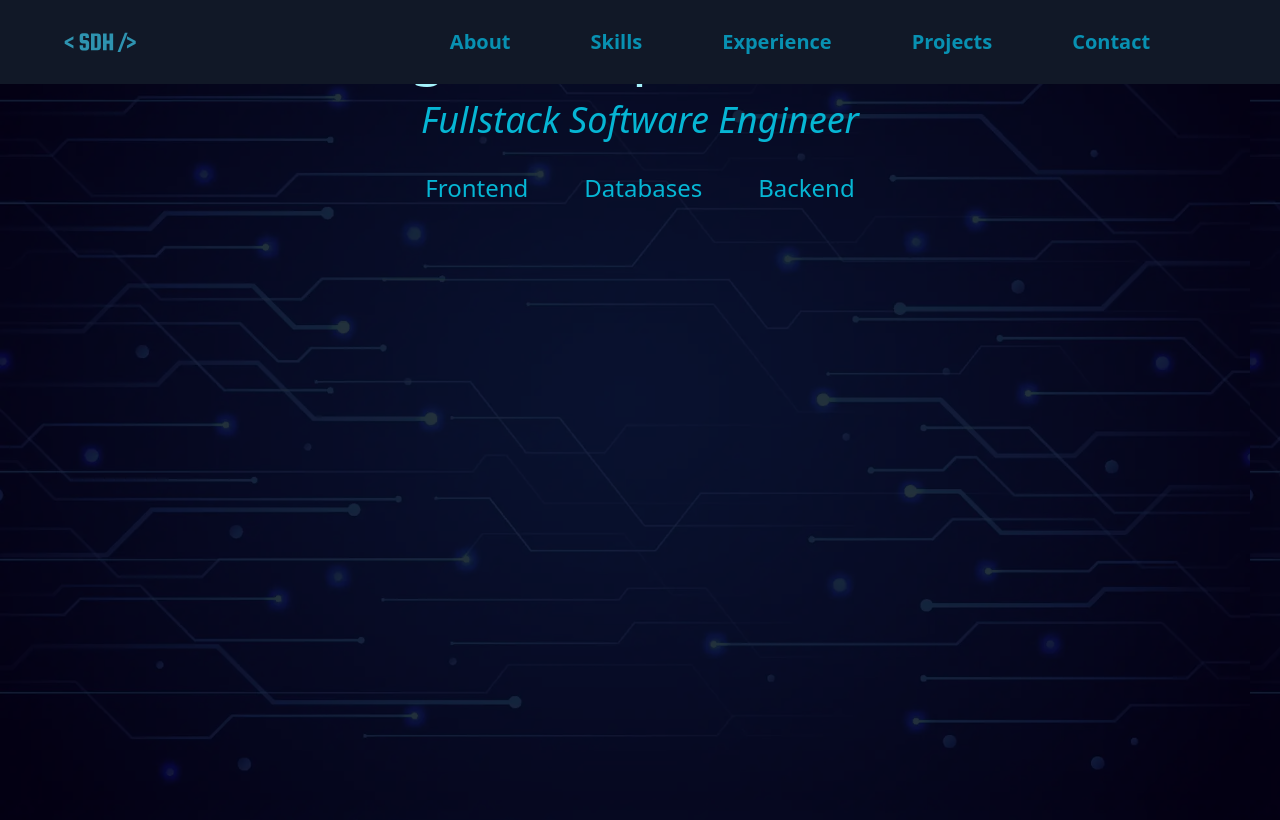
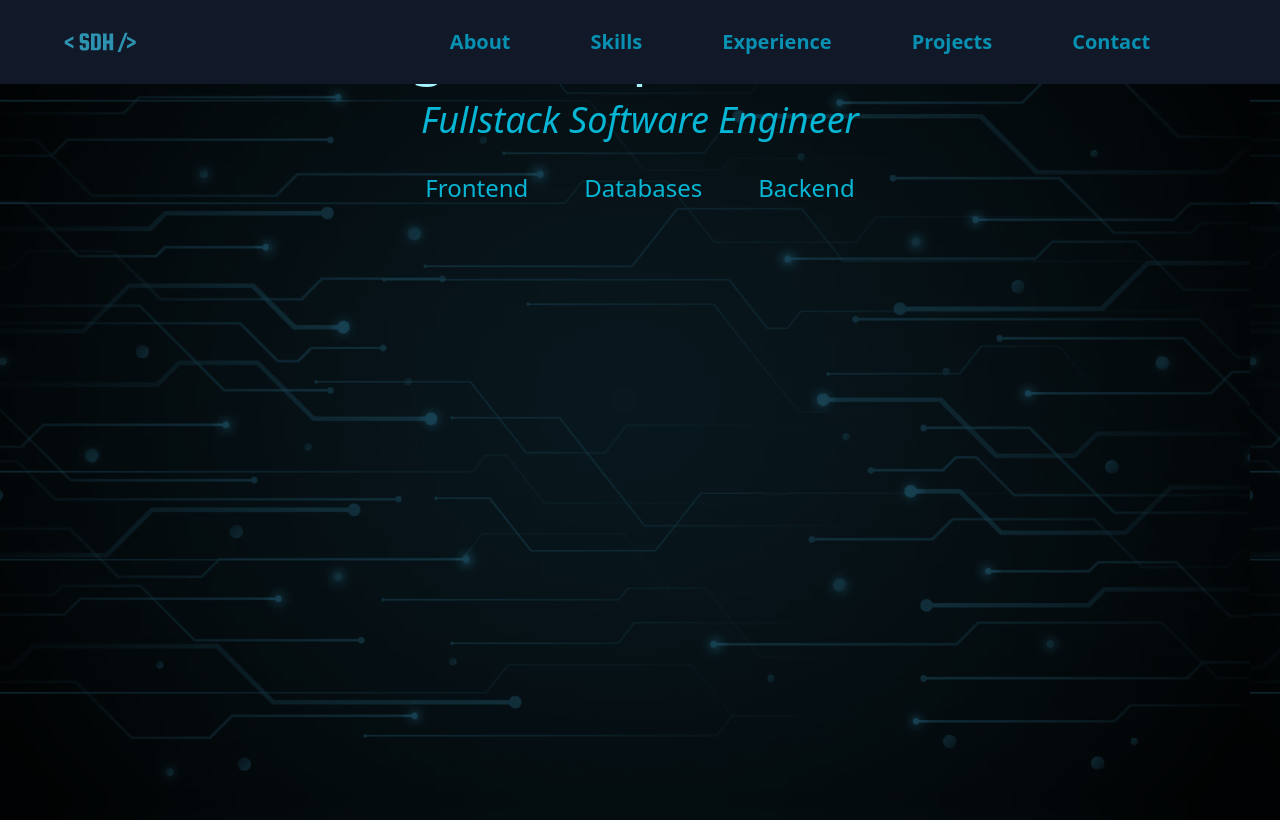
Before and after one commit to snigdho611/snigdho611.dev, a Next.js app: page / in a window 1280 px wide. Built offline with nearby package versions, Linux system fonts and the light colour scheme.

Commit message:
Updated background

```diff
--- a/styles/index.css
+++ b/styles/index.css
@@ -9,7 +9,7 @@ body {
 }
 
 body {
-  background-color: rgba(31, 31, 43, 0.918);
+  background-color: rgba(0, 49, 68, 0.904);
   overflow-x: hidden;
   background-image: url('/images/background.webp');
   background-size: contain;
```
Also changed, not shown: public/images/background.webp, public/images/imageedit_2_2429759992.jpg (added).
